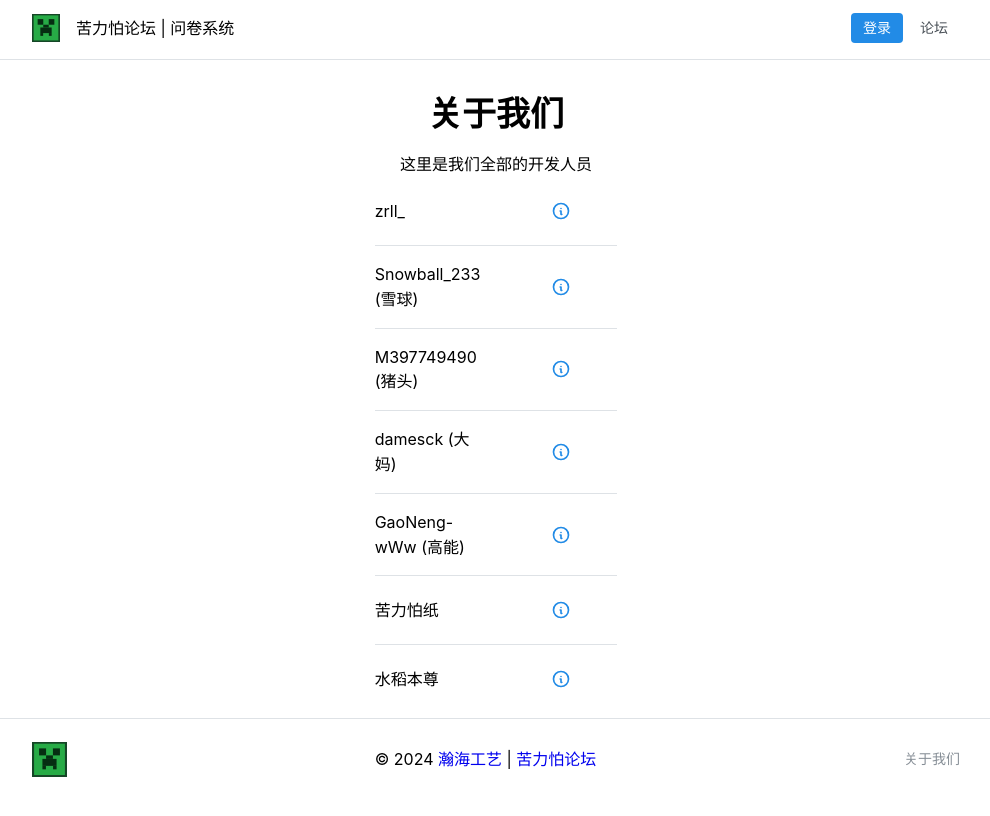
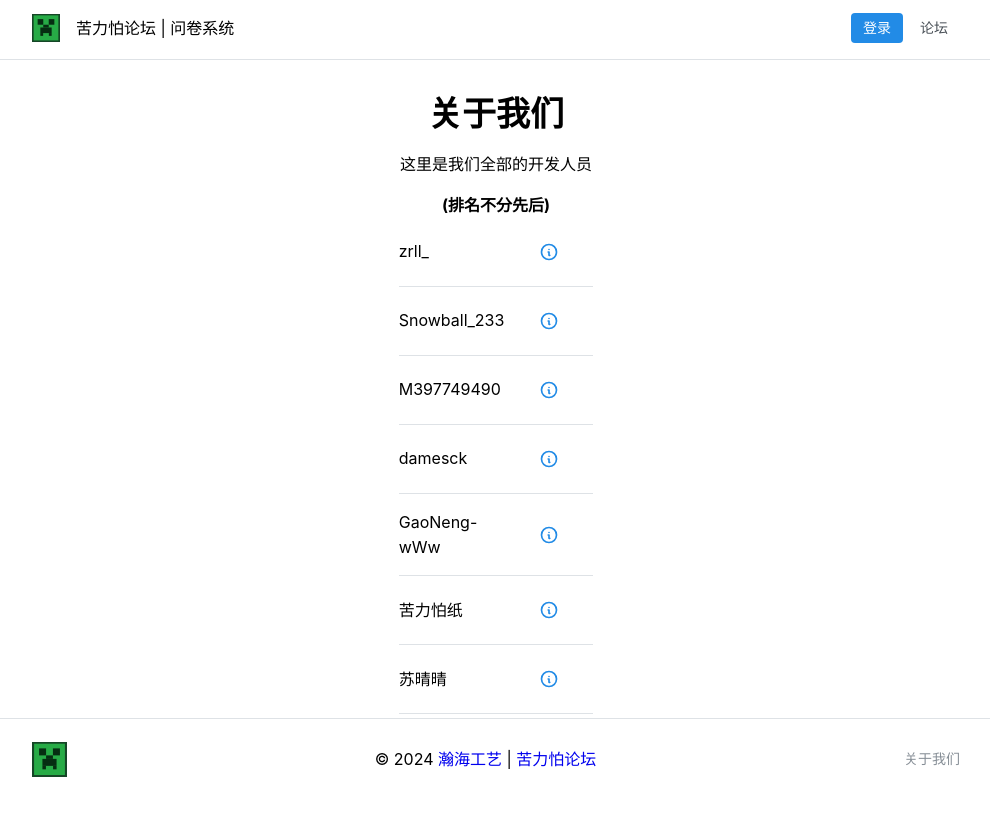
Before and after one commit to TeamVastsea/klpbbs_survey_frontend, a Next.js app: page /about in a window 1280 px wide. Shown: the top 816 px of the page, without its empty margins (144-1134 px from the left). Built offline with nearby package versions, Linux system fonts and the light colour scheme.

Commit message:
chore: change some text for about page
Co-Authored-By: M397749490 <M397749490@outlook.com>
Co-Authored-By: damesck <mail@damesck.net>

```diff
--- a/app/(root)/about/components/DeveloperCard.tsx
+++ b/app/(root)/about/components/DeveloperCard.tsx
@@ -9,7 +9,7 @@ interface DeveloperCardProps {
 
 export default function DeveloperCard({
                                           name,
-                                          badges = [], // Provide a default empty array if badges is undefined
+                                          badges = [],
                                           links,
                                           logo,
                                       }: DeveloperCardProps) {
--- a/app/(root)/about/data/data.json
+++ b/app/(root)/about/data/data.json
@@ -15,7 +15,7 @@
     "logo": "https://avatars.githubusercontent.com/u/46812903"
   },
   {
-    "name": "Snowball_233 (雪球)",
+    "name": "Snowball_233",
     "badges": ["前端", "CI/CD", "运维", "文档"],
     "links": [
       {
@@ -30,7 +30,7 @@
     "logo": "https://avatars.githubusercontent.com/u/97330394"
   },
   {
-    "name": "M397749490 (猪头)",
+    "name": "M397749490",
     "badges": ["CI/CD", "运维"],
     "links": [
       {
@@ -45,7 +45,7 @@
     "logo": "https://user.klpbbs.com/data/avatar/000/03/29/80_avatar_big.jpg"
   },
   {
-    "name": "damesck (大妈)",
+    "name": "damesck",
     "badges": ["前端", "文档"],
     "links": [
       {
@@ -60,7 +60,7 @@
     "logo": "https://user.klpbbs.com/data/avatar/000/00/61/73_avatar_big.jpg"
   },
   {
-    "name": "GaoNeng-wWw (高能)",
+    "name": "GaoNeng-wWw",
     "badges": ["前端"],
     "links": [
       {
@@ -86,6 +86,17 @@
     "logo": "https://user.klpbbs.com/data/avatar/000/00/00/01_avatar_big.jpg"
   },
   {
+    "name": "苏晴晴",
+    "badges": ["题目编写"],
+    "links": [
+      {
+        "name": "苦力怕论坛",
+        "url": "https://klpbbs.com/?158683"
+      }
+    ],
+    "logo": "https://user.klpbbs.com/data/avatar/000/15/86/83_avatar_big.jpg"
+  },
+  {
     "name": "水稻本尊",
     "badges": ["题目编写"],
     "links": [
--- a/app/(root)/about/page.tsx
+++ b/app/(root)/about/page.tsx
@@ -34,9 +34,14 @@ export default function AboutPage() {
                         <Center>
                             <Title>关于我们</Title>
                         </Center>
-                        <Center>
-                            <Text>这里是我们全部的开发人员</Text>
-                        </Center>
+                        <Stack>
+                            <Center>
+                                <Text>这里是我们全部的开发人员</Text>
+                            </Center>
+                            <Center>
+                                <Text fw={700}>(排名不分先后)</Text>
+                            </Center>
+                        </Stack>
                         {developerList.map((developer, index) => (
                             <Stack key={index}>
                                 <Group grow style={{ width: '100%' }}>
@@ -52,7 +57,7 @@ export default function AboutPage() {
                 </Center>
 
                 {selectedDeveloper && (
-                    <Modal opened={opened} onClose={close} title={selectedDeveloper.name}>
+                    <Modal opened={opened} onClose={close} title="详细信息">
                         <DeveloperCard
                           name={selectedDeveloper.name}
                           badges={selectedDeveloper.badges}
```
